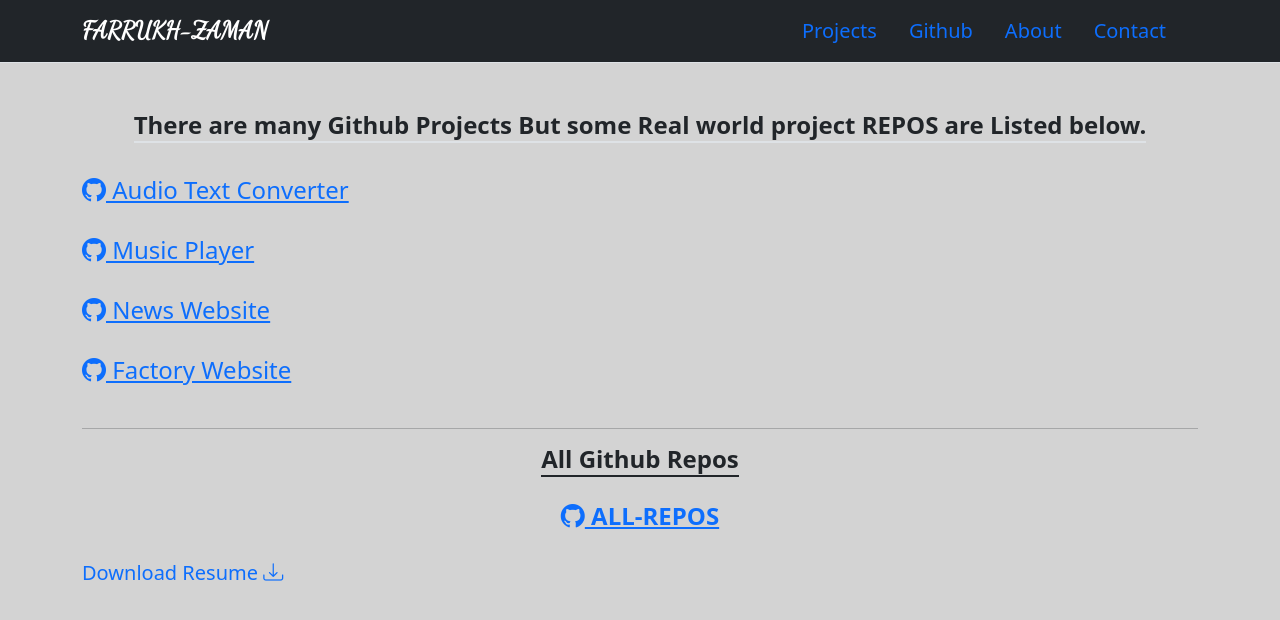
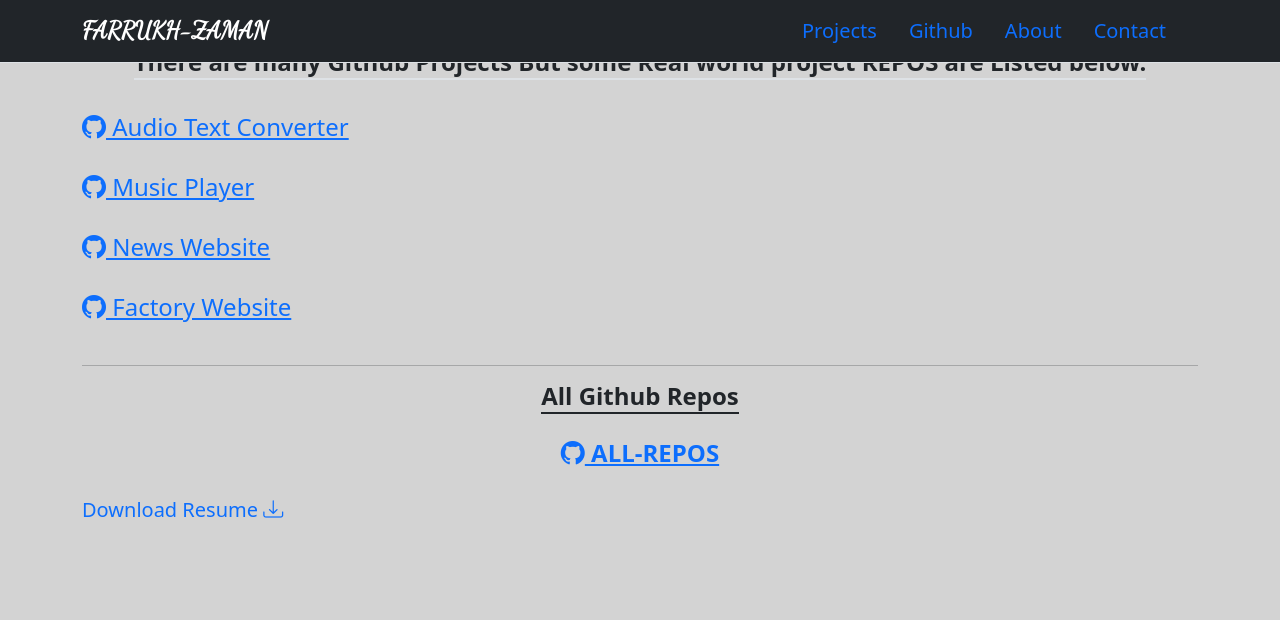
Before and after one commit to Farrukh-zaman/mywebsite, a plain HTML site: page github.html in a window 1280 px wide. Drawn offline with nearby package versions, Linux system fonts and the light colour scheme.

Commit message:
Update github.html

```diff
--- a/github.html
+++ b/github.html
@@ -12,7 +12,7 @@
 <body>
 
     <!-- NAVBAR -->
-    <nav class="navbar navbar-expand-md bg-dark navbar-dark border-bottom">
+    <nav class="navbar navbar-expand-md bg-dark navbar-dark border-bottom fixed-top">
         <div class="container">
           <a class="navbar-brand fw-bold fs-4 head text-white" href="./index.html">FARRUKH-ZAMAN</a>
           <button class="navbar-toggler" type="button" data-bs-toggle="collapse" data-bs-target="#navbarSupportedContent" aria-controls="navbarSupportedContent" aria-expanded="false" aria-label="Toggle navigation">
```
